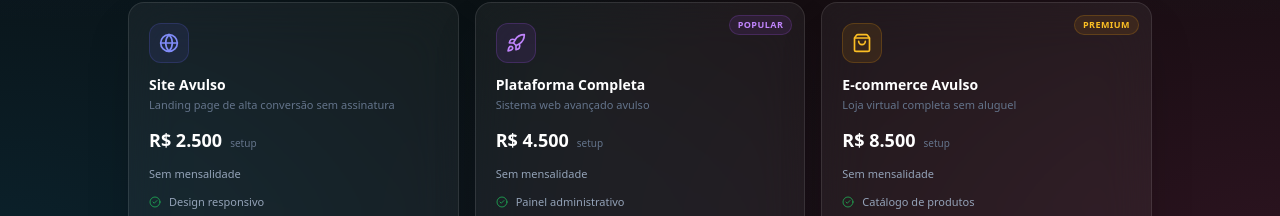
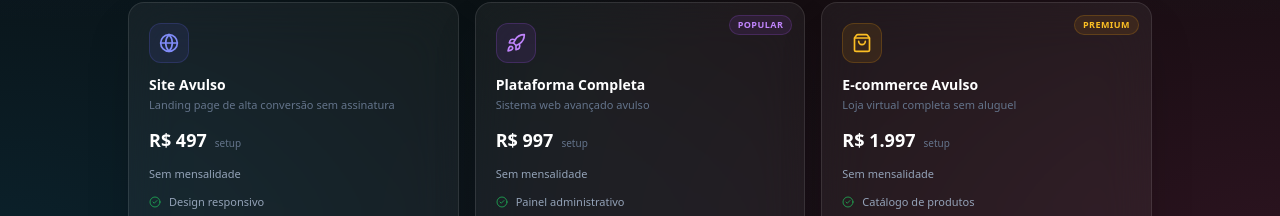
Before and after one commit to Ruanggd123/VendaSaas, a Next.js app in the folder saas-docker/nextjs/: page / in a window 1280 px wide. Shown: the part 2139-2355 px from the top of the page. Built offline with nearby package versions, Linux system fonts and the light colour scheme.

Commit message:
fix(ui): lower pricing for standalone sites

```diff
--- a/saas-docker/nextjs/src/app/page.tsx
+++ b/saas-docker/nextjs/src/app/page.tsx
@@ -168,9 +168,9 @@ export default function LandingPage() {
   }));
 
   const siteData: Record<string, { name: string; desc: string; setup: string; monthly: number }> = {
-    site_basic: { name: "Site Avulso", desc: "Landing page avulsa", setup: "R$ 2.500", monthly: 0 },
-    site_pro: { name: "Plataforma Completa", desc: "Sistema web avançado avulso", setup: "R$ 4.500", monthly: 0 },
-    site_ent: { name: "E-commerce Avulso", desc: "Loja virtual completa avulsa", setup: "R$ 8.500", monthly: 0 },
+    site_basic: { name: "Site Avulso", desc: "Landing page avulsa", setup: "R$ 497", monthly: 0 },
+    site_pro: { name: "Plataforma Completa", desc: "Sistema web avançado avulso", setup: "R$ 997", monthly: 0 },
+    site_ent: { name: "E-commerce Avulso", desc: "Loja virtual completa avulsa", setup: "R$ 1.997", monthly: 0 },
   };
   const botData: Record<string, { name: string; desc: string; monthly: number }> = {
     bot_starter: { name: "Plano Start", desc: "O básico que funciona", monthly: 67 },
@@ -432,7 +432,7 @@ export default function LandingPage() {
                     icon: Globe,
                     name: "Site Avulso",
                     desc: "Landing page de alta conversão sem assinatura",
-                    setup: "R$ 2.500",
+                    setup: "R$ 497",
                     monthly: "Sem mensalidade",
                     features: ["Design responsivo", "SEO otimizado", "Hospedagem por conta do cliente", "Código fonte liberado"],
                     color: "indigo",
@@ -443,7 +443,7 @@ export default function LandingPage() {
                     icon: Rocket,
                     name: "Plataforma Completa",
                     desc: "Sistema web avançado avulso",
-                    setup: "R$ 4.500",
+                    setup: "R$ 997",
                     monthly: "Sem mensalidade",
                     features: ["Painel administrativo", "Agendador online 24/7", "Banco de dados", "Instalação na sua VPS"],
                     color: "purple",
@@ -454,7 +454,7 @@ export default function LandingPage() {
                     icon: ShoppingBag,
                     name: "E-commerce Avulso",
                     desc: "Loja virtual completa sem aluguel",
-                    setup: "R$ 8.500",
+                    setup: "R$ 1.997",
                     monthly: "Sem mensalidade",
                     features: ["Catálogo de produtos", "Carrinho e pagamento", "Gestão de pedidos", "Deploy dedicado"],
                     color: "amber",
```
